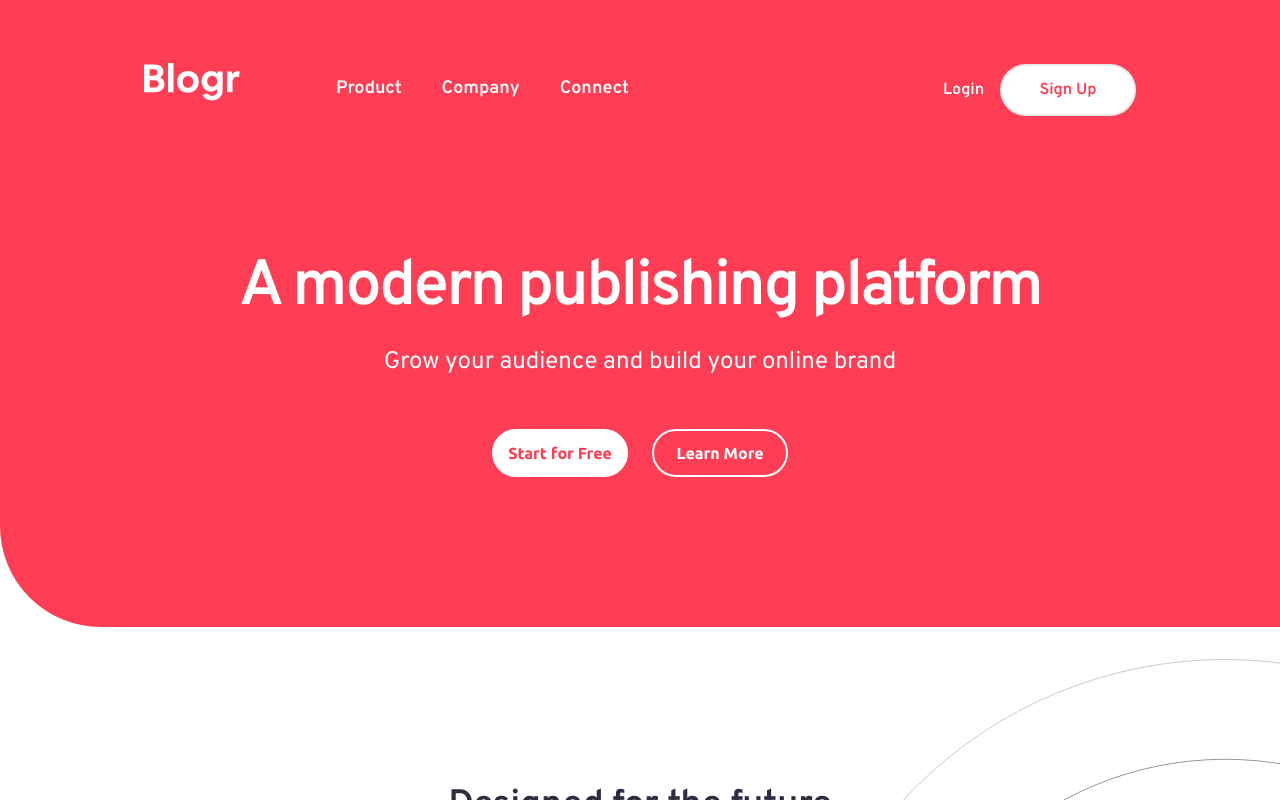
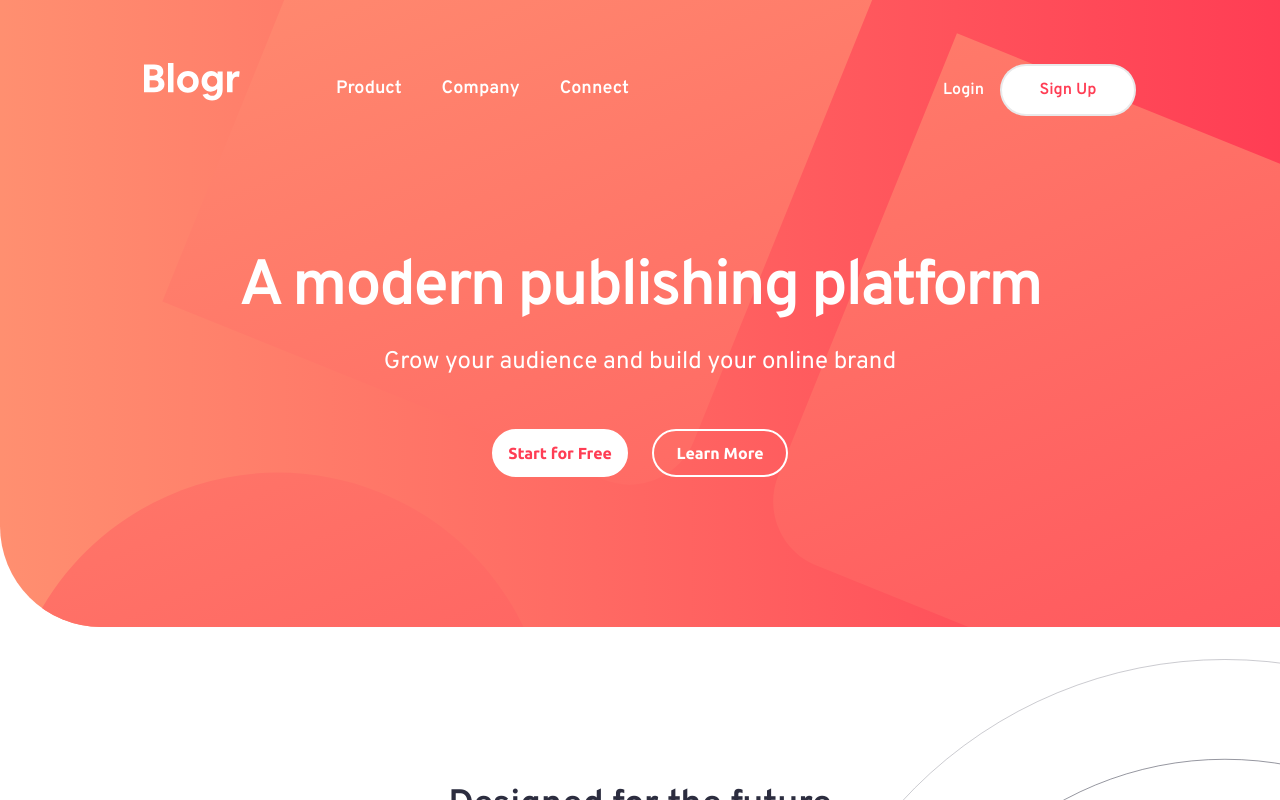
Before and after one commit to UzomaFidelis/blogr-landing-page, a React (Vite) app: page / in a window 1280 px wide. Shown: the top 800 px of the page. Built offline with nearby package versions, Linux system fonts and the light colour scheme.

Commit message:
added heading backgrounds

```diff
--- a/src/Feature.jsx
+++ b/src/Feature.jsx
@@ -47,7 +47,10 @@ const Feature = () => {
         </div>
       </div>
       <div className="relative lg:flex lg:mt-[16rem] lg:bg-veryDarkGrayBlue lg:rounded-bl-[6rem] lg:rounded-tr-[6rem]">
-        <div className="absolute w-full top-[5.1rem] h-[23rem] lg:top-0 lg:relative lg:basis-[50%] lg:bg-[url('./src/assets/images/bg-pattern-circles.svg')] lg:bg-no-repeat lg:bg-[position:center_-500px] lg:h-auto">
+        <div
+          className="absolute w-full top-[5.1rem] h-[23rem] lg:top-0 lg:relative lg:basis-[50%] lg:bg-[image:var(--img-url)] lg:bg-no-repeat lg:bg-[position:center_-500px] lg:h-auto"
+          style={{ "--img-url": `url(${patternCircle})` }}
+        >
           <img
             src={phoneIllustration}
             alt="phone illustration"
--- a/src/Heading.jsx
+++ b/src/Heading.jsx
@@ -3,6 +3,8 @@ import Menu from "./Menu";
 import logo from "./assets/images/logo.svg";
 import closeBtn from "./assets/images/icon-close.svg";
 import hamburger from "./assets/images/icon-hamburger.svg";
+import backgroundMobile from "./assets/images/bg-pattern-intro-mobile.svg";
+import backgroundDesktop from "./assets/images/bg-pattern-intro-desktop.svg";
 
 const Heading = () => {
   const [isOpen, setIsOpen] = useState(false);
@@ -28,9 +30,20 @@ const Heading = () => {
   }, [isOpen]);
 
   return (
-    <header className="bg-lightRed px-6 py-14 overflow-hidden rounded-bl-[6.3rem] lg:px-[9rem] 2xl:px-[10.5rem]  lg:pb-12">
+    <header className="bg-gradient-to-r from-veryLightRed to-lightRed overflow-hidden rounded-bl-[6.3rem] ">
+      <div
+        className="px-6 py-14 bg-[image:var(--img-mobile)] bg-no-repeat bg-[position:left_-80vw_top_-24vh] bg-[length:1200px] lg:px-[9rem] 2xl:px-[10.5rem] lg:pb-12 lg:bg-[image:var(--img-desktop)] lg:bg-[right_-40vw_bottom_-130vh] lg:bg-[length:2200px] "
+        style={{
+          "--img-mobile": `url(${backgroundMobile})`,
+          "--img-desktop": `url(${backgroundDesktop})`,
+        }}
+      >
         <div className="flex flex-row justify-between items-center lg:justify-normal lg:gap-24">
-        <img src={logo} alt="blogr logo" className="w-20 lg:w-24 lg:basis-24" />
+          <img
+            src={logo}
+            alt="blogr logo"
+            className="w-20 lg:w-24 lg:basis-24"
+          />
           <div ref={menuRef} className="lg:flex-1">
             {isOpen ? (
               <img
@@ -72,6 +85,7 @@ const Heading = () => {
             </button>
           </div>
         </div>
+      </div>
     </header>
   );
 };
```
Lines whose indentation alone changed are shown as unchanged.
